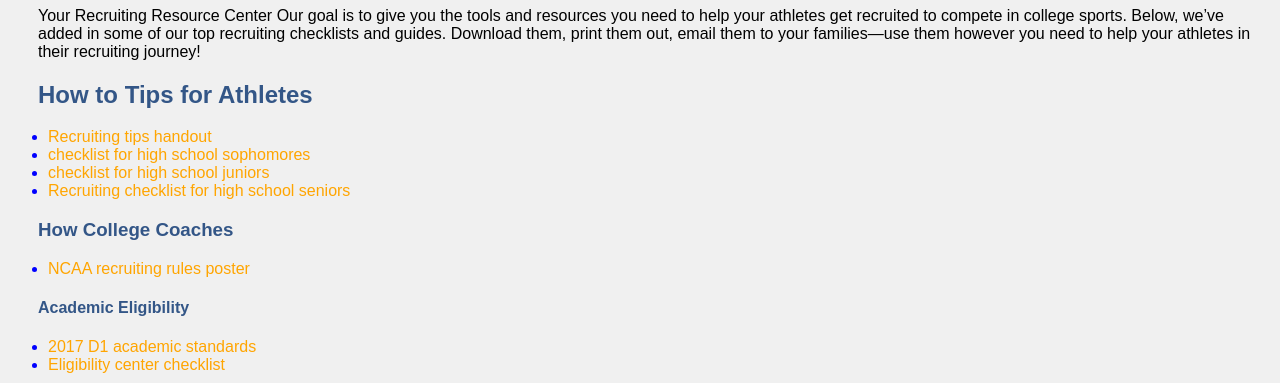
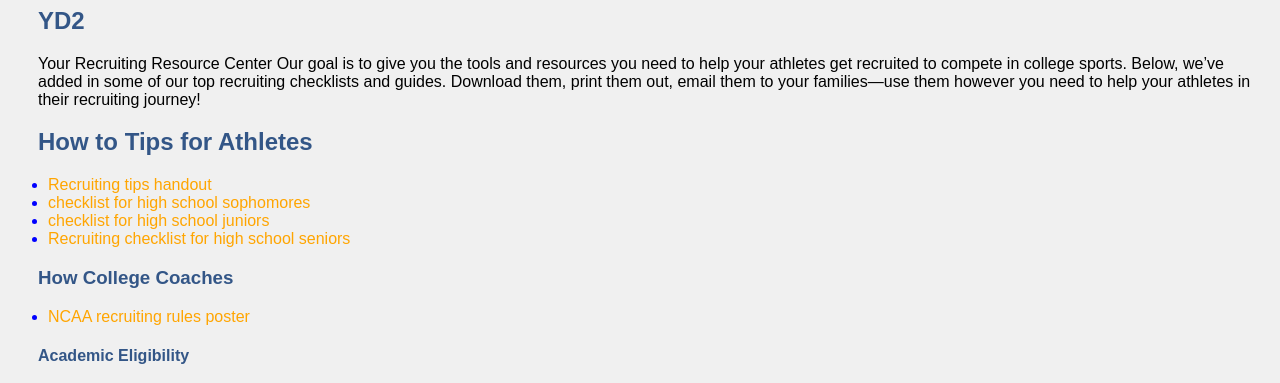
Before and after one commit to yaya183645/Coaching-html-css, a plain HTML site: page index.html in a window 1280 px wide. Shown: the part 229-612 px from the top of the page. Drawn offline with Linux system fonts and the light colour scheme.

```diff
--- a/index.html
+++ b/index.html
@@ -27,6 +27,7 @@
             <div class="stylingblock-content-wrapper camarker-inner" style="">
                 <div class="color"></div>
      <h1>Your Recruiting Resource Center</h1>
+     <h2> YD2</h2>
 
 <p>
 Your Recruiting Resource Center
```
